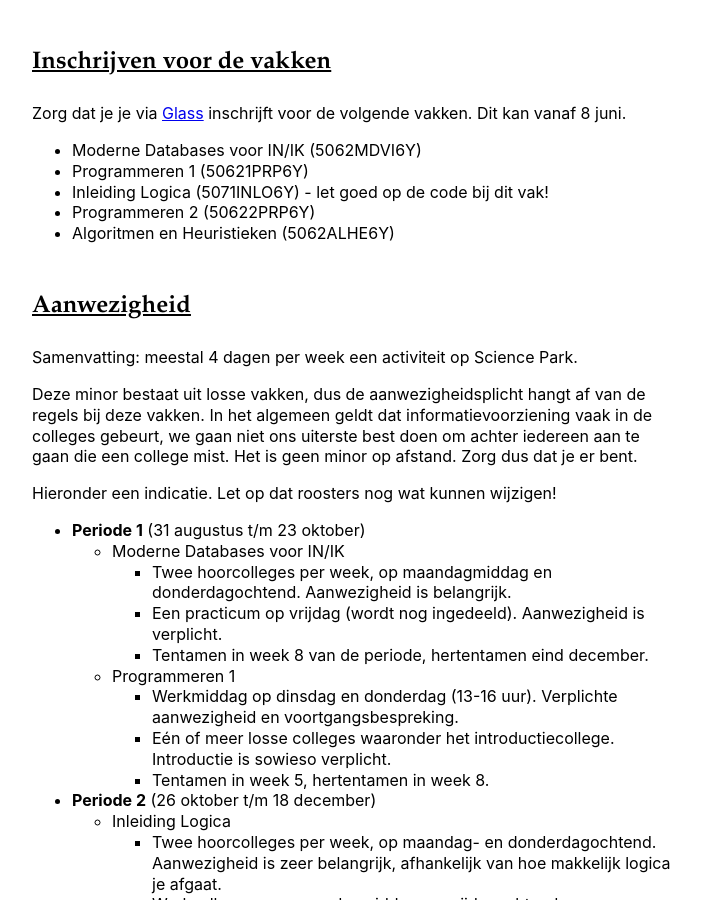
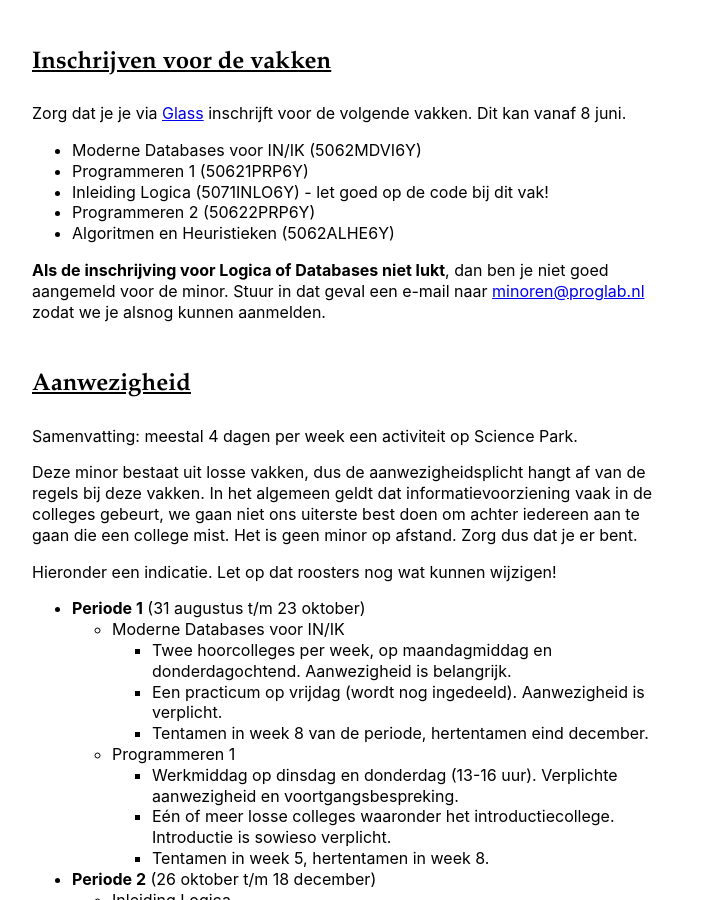
Before and after one commit to minprog/welkom, a Jekyll site: the page built from se/index.md, in a window 1280 px wide and 900 px high, scrolled down 1251 px. Shown: the whole window, without its empty margins (288-989 px from the left). Built offline with Jekyll 4.4.1, drawn with Linux system fonts in a browser that asks for light colours; our own code applies the rules of GitHub Pages for plain Markdown files.

Commit message:
Update index.md

```diff
--- a/se/index.md
+++ b/se/index.md
@@ -35,6 +35,8 @@ Zorg dat je je via [Glass](https://glass.uva.nl/) inschrijft voor de volgende va
 - Inleiding Logica (5071INLO6Y)  - let goed op de code bij dit vak!
 - Programmeren 2 (50622PRP6Y)
 - Algoritmen en Heuristieken (5062ALHE6Y)
+
+**Als de inschrijving voor Logica of Databases niet lukt**, dan ben je niet goed aangemeld voor de minor. Stuur in dat geval een e-mail naar <mailto:minoren@proglab.nl> zodat we je alsnog kunnen aanmelden.
 
 ## Aanwezigheid
 
```
